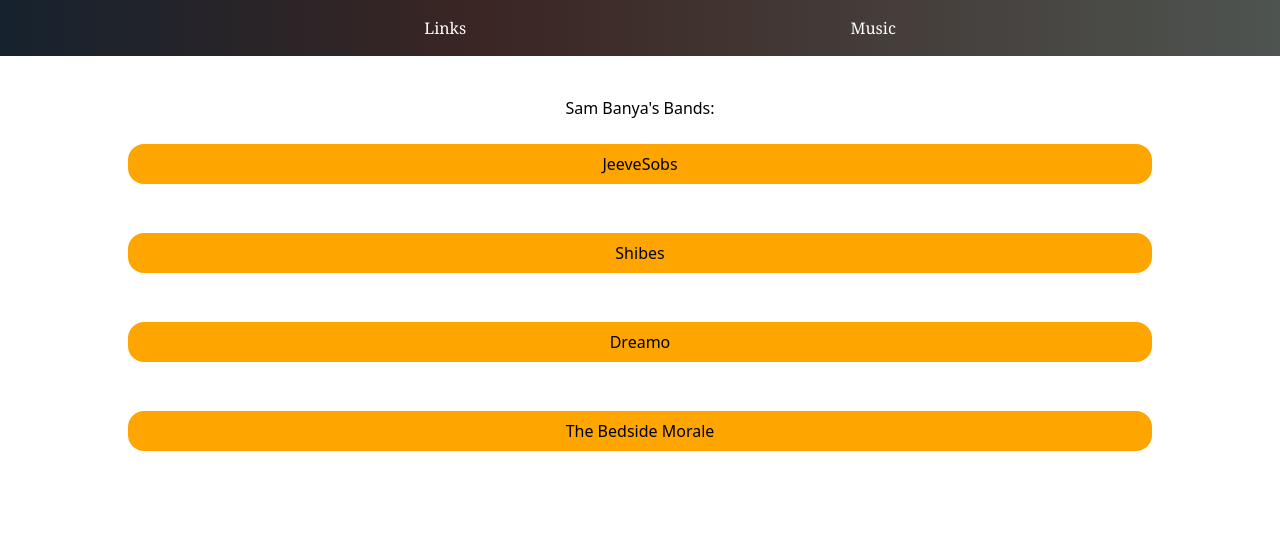
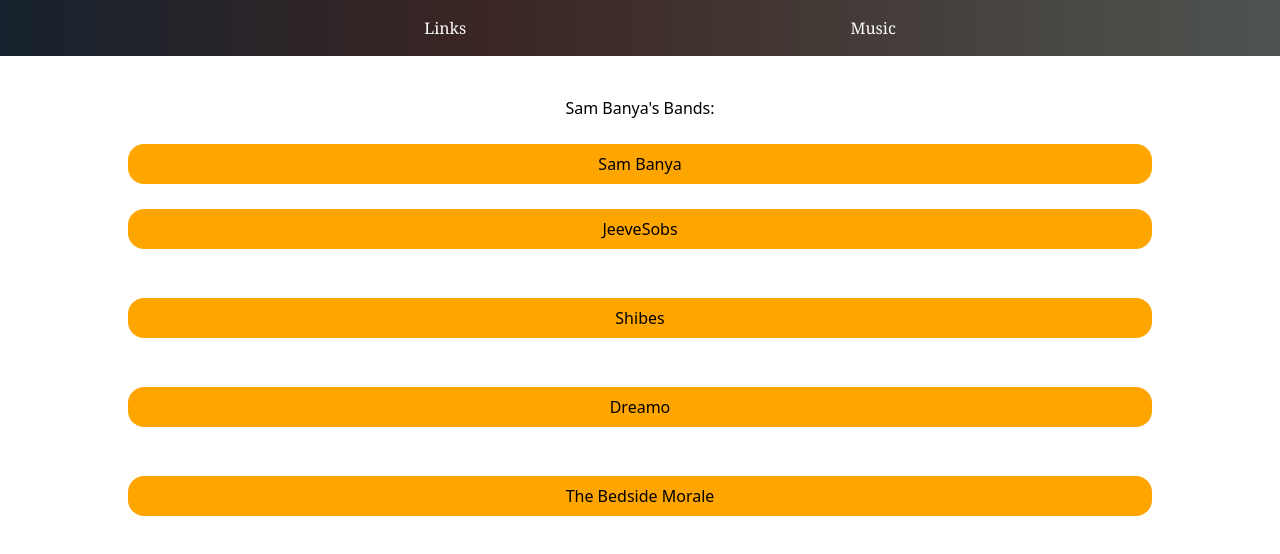
Before and after one commit to SamuelBanya/sambanyasite, a plain HTML site: page index.html in a window 1280 px wide. Drawn offline with nearby package versions, Linux system fonts and the light colour scheme.

Commit message:
Update index.html to include Sam Banya link

```diff
--- a/index.html
+++ b/index.html
@@ -26,6 +26,7 @@
       <h1>Sam Banya's Bands:</h1>
       <br />
       <div class="links-container">
+      <a class="linktree-button" href="https://sambanya.bandcamp.com">Sam Banya</a>
       <a class="linktree-button" href="https://jeevesobs.bandcamp.com/">JeeveSobs</a>
       <br />
       <a class="linktree-button" href="https://shibes.bandcamp.com/">Shibes</a>
```
